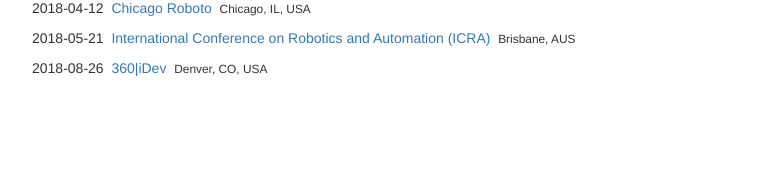
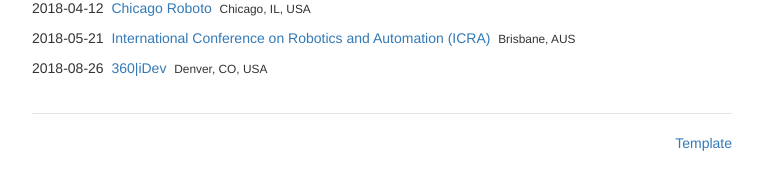
Before and after one commit to udacityalumni/events, a Jekyll site: the page built from index.html, in a window 1280 px wide. Shown: the part 318-508 px from the top of the page, without its empty margins (258-1021 px from the left). Built offline with Jekyll 4.4.1, drawn with Linux system fonts in a browser that asks for light colours.

Commit message:
Add link back to original template

```diff
--- a/_layouts/default.html
+++ b/_layouts/default.html
@@ -32,6 +32,11 @@
 
       {{ content }}
 
+      <footer class="footer">
+        <p>
+          <a href="https://github.com/AndroidStudyGroup/conferences/">Template</a>
+        </p>
+      </footer>
 
     </div>
   </body>
```
